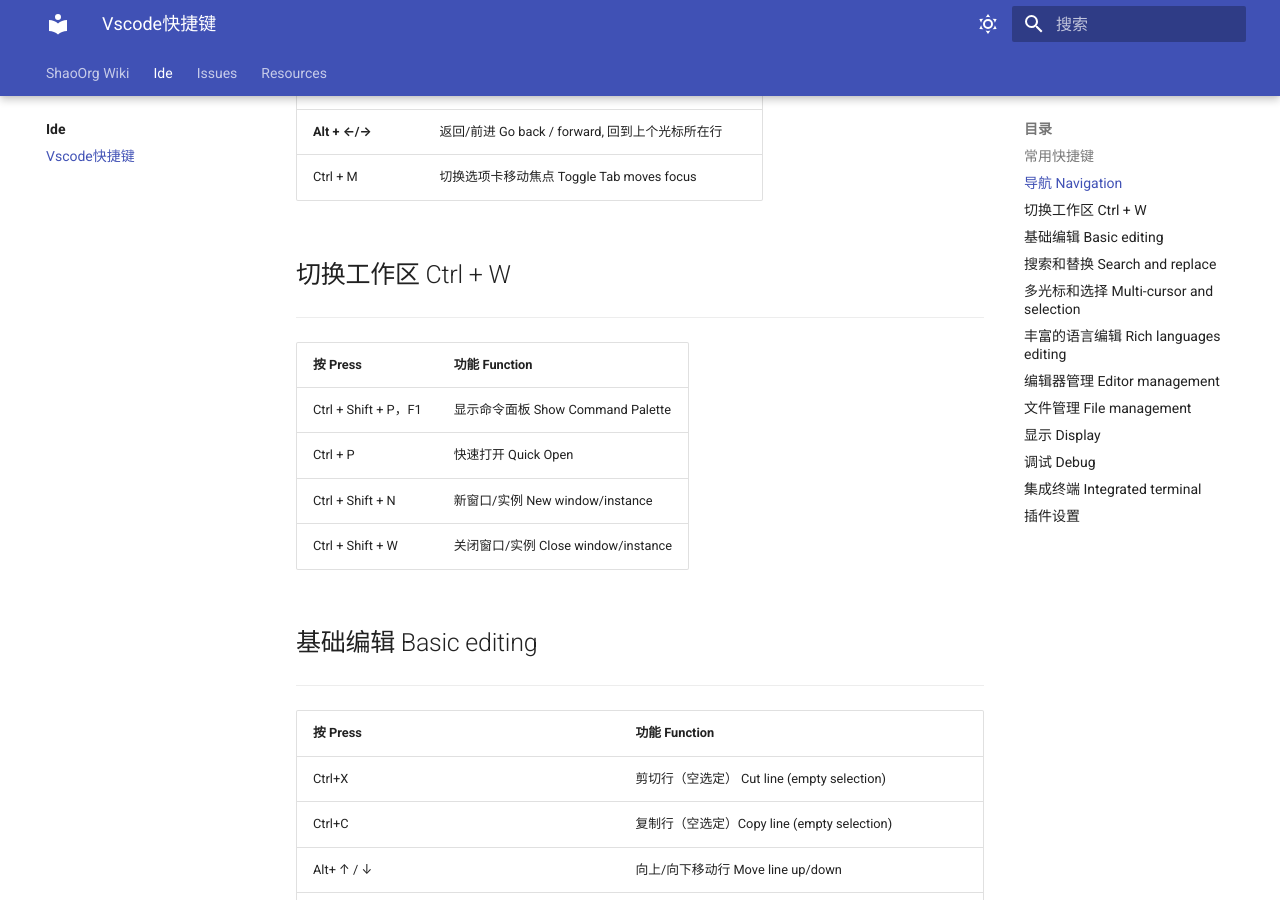
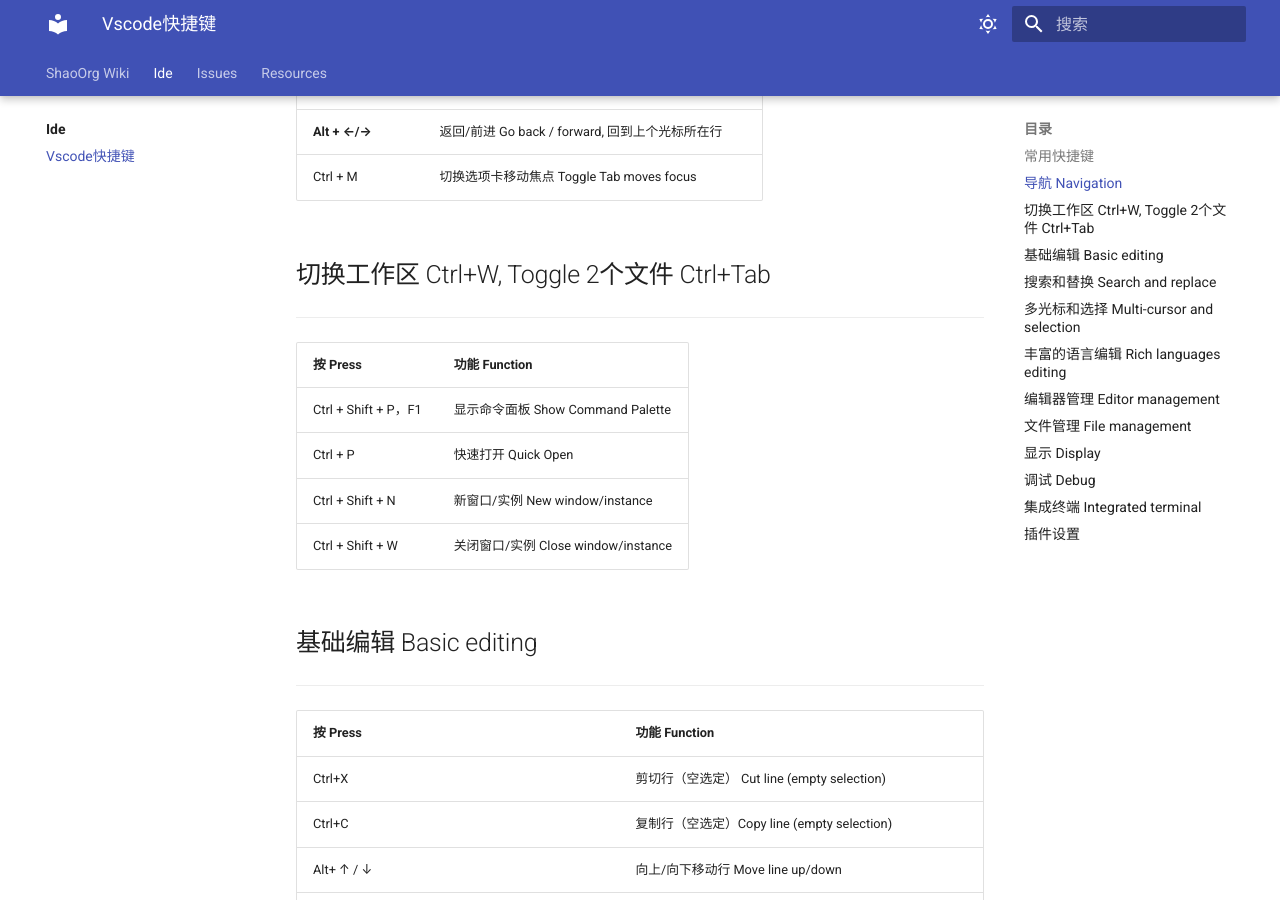
Before and after one commit to ShaoOrg/bulletin, an MkDocs documentation site: the page built from docs/ide/vscode.md, in a window 1280 px wide and 900 px high, scrolled down 729 px. Built offline with MkDocs 1.6.1 and Material for MkDocs 9.7.7, drawn with Linux system fonts in a browser that asks for light colours.

Commit message:
NOCR: committed by shell from SSZ-JOB

```diff
--- a/docs/ide/vscode.md
+++ b/docs/ide/vscode.md
@@ -16,7 +16,7 @@
 |**Alt + ←/→**|返回/前进 Go back / forward, 回到上个光标所在行|
 |Ctrl + M|切换选项卡移动焦点 Toggle Tab moves focus|
 
-## 切换工作区 Ctrl + W
+## 切换工作区 Ctrl+W, Toggle 2个文件 Ctrl+Tab
 ---
 |按 Press|功能 Function|
 |  ----  | ----  |
```
Also changed, not shown: 1 other file.
